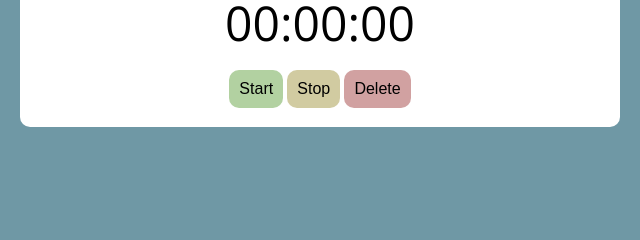
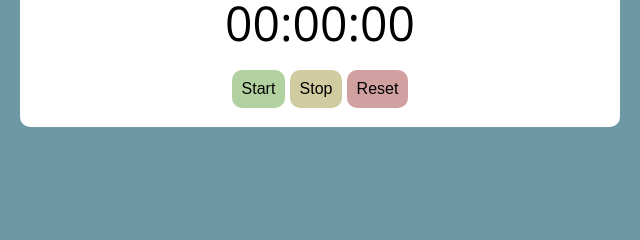
Before and after one commit to LeonardoMancilha/Stopwatch, a plain HTML site: page index.html in a window 1280 px wide. Shown: the part 157-397 px from the top of the page, 320-960 px from the left. Drawn offline with nearby package versions, Linux system fonts and the light colour scheme.

Commit message:
Update index.html

```diff
--- a/index.html
+++ b/index.html
@@ -14,7 +14,7 @@
        <p class="relogio" style="font-size:3rem; margin-bottom: 35px;">00:00:00</p>
        <button class="start">Start</button>
        <button class="myStop">Stop</button>
-       <button class="delete">Delete</button>
+       <button class="delete">Reset</button>
     </section>
     <script src="./assets/js/main.js"></script>
     <footer><p class="text">Made by <span>Leonardo Machado</span></p></footer>
```
